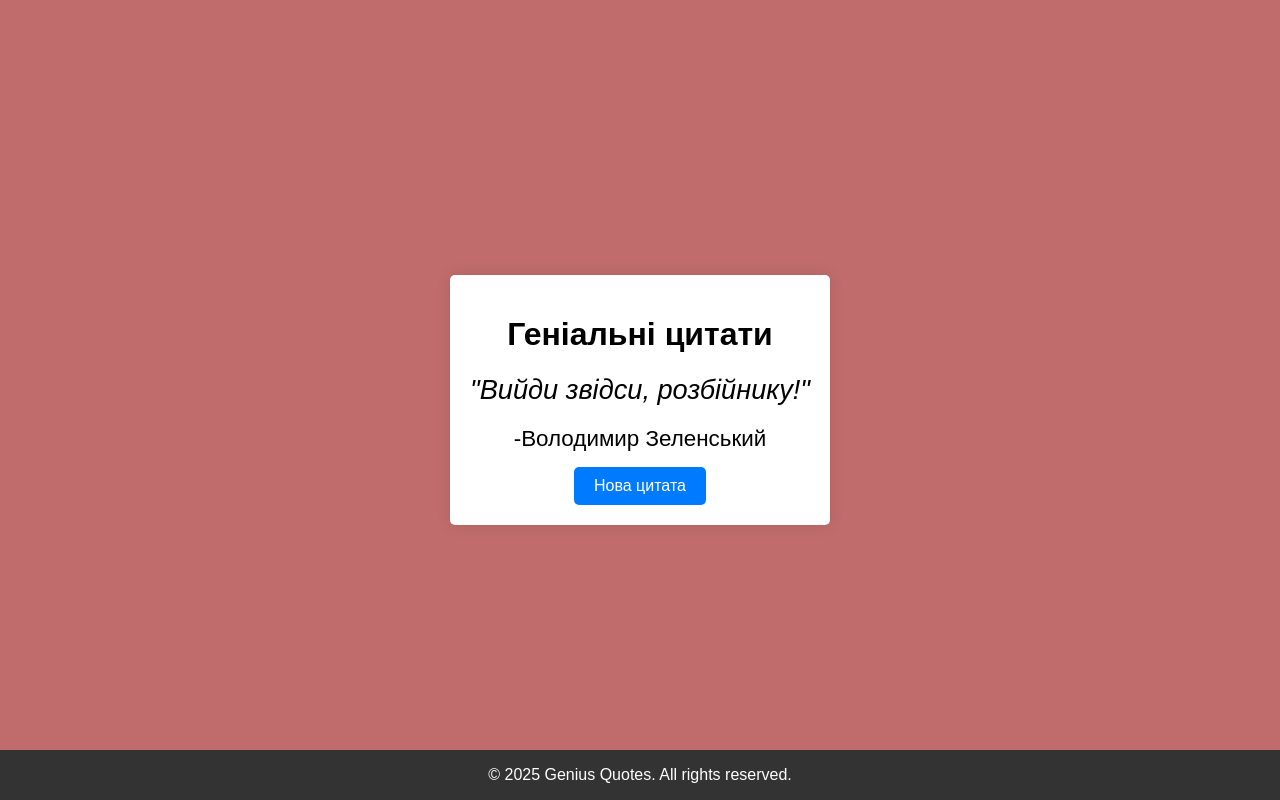
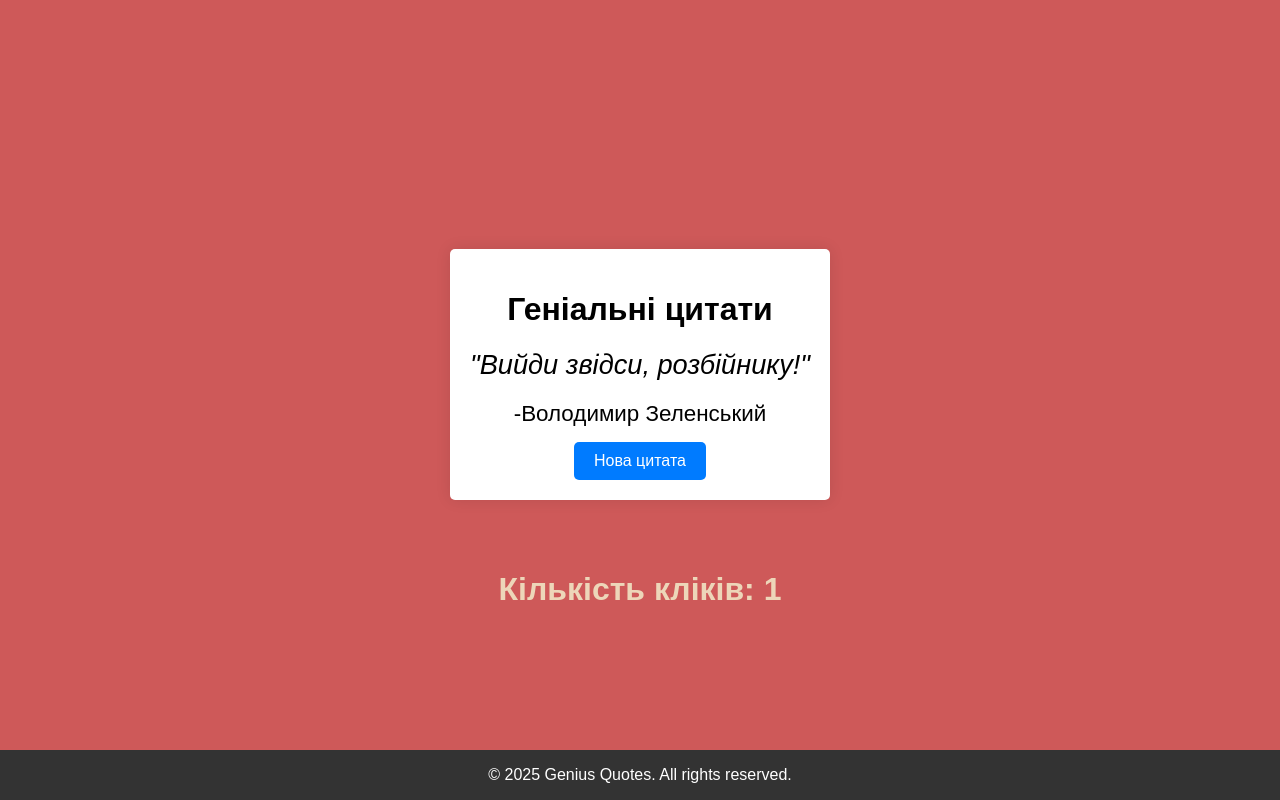
Before and after one commit to FantoGhos/Quotes, a plain HTML site: page index.html in a window 1280 px wide. Both pictures are taken after a click on the button "Нова цитата". Drawn offline with Linux system fonts and the light colour scheme.

Commit message:
global-update-3

```diff
--- a/index.html
+++ b/index.html
@@ -8,11 +8,16 @@
             <link rel="stylesheet" href="style.css">
     </head>
     <body>
-        <div class="container">
-            <h1>Геніальні цитати</h1>
-            <div id="quoteDisplay"><em>Натисніть кнопку для отримання цитати</em></div>
-            <div id="authorDisplay"></div>
-            <button id="quoteButton">Нова цитата</button>
+        <div class="container-parents">
+            <div class="container">
+                <h1>Геніальні цитати</h1>
+                <div id="quoteDisplay"><em>Натисніть кнопку для отримання цитати</em></div>
+                <div id="authorDisplay"></div>
+                <button id="quoteButton">Нова цитата</button>
+            </div>
+        </div>
+        <div class="num-of-click-container">
+            <h1 class="number-of-clicks">Тут будуть ваші кліки...</h1>
         </div>
         <footer class="footer">
             <p>&copy; 2025 Genius Quotes. All rights reserved.</p>
--- a/script.js
+++ b/script.js
@@ -2,7 +2,11 @@ fetch('./quote.json')
     .then(response => response.json())
     .then(data => {
         console.log(data);
-        initializeQuotes(data);
+        if (data && data.quotes) {
+            initializeQuotes(data);
+        } else {
+            console.error('Invalid JSON structure');
+        }
     })
     .catch(error => console.error('Error loading JSON:', error));
 
@@ -18,7 +22,36 @@ function initializeQuotes(data) {
             const selectedQuote = quotes[randomIndex];
             quoteDisplay.innerHTML = `<em>"${selectedQuote.quote}"</em>`;
             authorDisplay.innerHTML = `-${selectedQuote.author}`;
-            console.log(randomIndex);
+            clickOfButton();
         });
     }
 }
+
+const numberOfClicks = document.getElementsByClassName('number-of-clicks')[0];
+let clickCount = 0;
+
+function clickOfButton() {
+    clickCount++;
+    if (numberOfClicks) {
+        numberOfClicks.innerHTML = `Кількість кліків: ${clickCount}`;
+    }
+    alertMessage();
+}
+
+function alertMessage() {
+    if(clickCount === 10) {
+        alert("Ви вже 10 разів натиснули на кнопку!");
+    }
+    if (clickCount === 50) {
+        alert("Фух, ви вже натиснули 50 разів на кнопку!");
+    }
+    if (clickCount === 100) {
+        alert("Ви шо тю тю? Ви вже 100 разів натиснули на кнопку...");
+    }
+    if (clickCount === 500) {
+        alert("Ви вже 500 разів натиснули на кнопку! Вам не набридло?");
+    }
+    if (clickCount === 1000) {
+        alert("Ти йобнувся? 1000 разів натиснути на кнопку? Це вже не нормально...");
+    }
+}
--- a/style.css
+++ b/style.css
@@ -1,10 +1,6 @@
 body {
   font-family: Arial, sans-serif;
-  display: flex;
-  justify-content: center;
-  align-items: center;
-  height: 100vh;
-  background-color: #b04343c7;
+  background-color: #c12b2bc7;
   margin: 0;
 }
 .footer {
@@ -17,6 +13,12 @@ body {
   text-align: center;
 }
 
+.container-parents {
+  display: flex;
+  justify-content: center;
+  align-items: end;
+  height: 65vh;
+}
 
 .container {
   text-align: center;
@@ -50,3 +52,19 @@ body {
 #quoteButton:hover {
   background-color: #0353aa;
 }
+
+.num-of-click-container {
+  display: flex;
+  justify-content: center;
+  align-items: end;
+  font-size: 1em;
+  margin-top: 20px;
+  padding: 10px;
+  border-radius: 15px;
+  color: rgb(237, 214, 185);
+}
+
+.num-of-clicks {
+  margin-left: 5px;
+
+}
```
